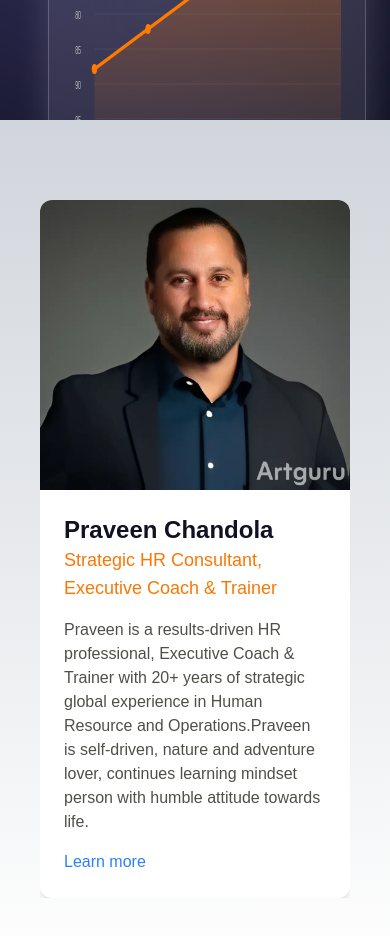
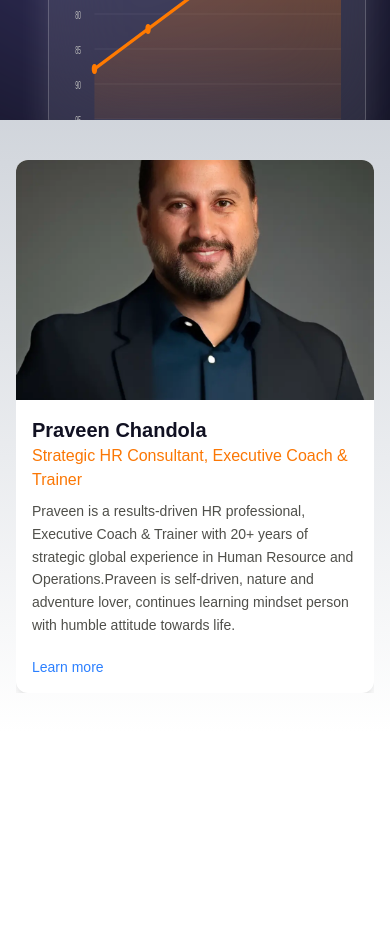
Before and after one commit to shwetavishwakarma00/Talendor, a Next.js app: page / in a window 390 px wide. Shown: the part 7700-8636 px from the top of the page. After the commit the page ends 8433 px from the top, so only its background shows below. Built offline with nearby package versions, Linux system fonts and the light colour scheme.

Commit message:
founder responsive

```diff
--- a/src/app/page.js
+++ b/src/app/page.js
@@ -17,7 +17,6 @@ export default function Page() {
       <HeroSection />
       <ExpertiseSection />
       <ScrollingShowCase/>
-
       <FlagshipProduct/>
       <DeliveryFormat/>
       <WhyTalendor/>
--- a/src/components/Founders.jsx
+++ b/src/components/Founders.jsx
@@ -23,8 +23,7 @@ const Founders = () => {
   };
 
   return (
-    <section className="px-10 py-20 bg-gradient-to-b from-gray-300 to-white overflow-hidden">
-      {/* IMPORTANT: overflow-hidden added here */}
+    <section className="px-4 md:px-10 py-10 md:py-20 bg-gradient-to-b from-gray-300 to-white overflow-hidden">
   <div className="relative w-full flex justify-center overflow-hidden">
 
     <AnimatePresence mode="wait">
@@ -41,7 +40,7 @@ const Founders = () => {
         <div className="flex flex-col md:flex-row bg-white rounded-xl shadow-lg overflow-hidden w-full max-w-4xl">
 
           {/* Image */}
-              <div className="md:w-1/3">
+          <div className="w-full md:w-1/3 h-60 md:h-auto">
             <img
               src={founders.founders[index].image}
               alt={founders.founders[index].name}
@@ -50,21 +49,23 @@ const Founders = () => {
           </div>
 
           {/* Text Content */}
-              <div className="md:w-2/3 p-6 flex flex-col justify-between">
+          <div className="md:w-2/3 p-4 md:p-6 flex flex-col justify-between gap-2">
             <div>
-                  <h3 className="text-2xl font-bold text-[#111122]">
+              <h3 className="text-xl md:text-2xl font-bold text-[#111122]">
                 {founders.founders[index].name}
               </h3>
-                  <p className="text-[#FB7704] text-lg mb-4">
+
+              <p className="text-[#FB7704] text-base md:text-lg mb-2 md:mb-4">
                 {founders.founders[index].title}
               </p>
-                  <p className="text-[#4F4F4A]">
+
+              <p className="text-[#4F4F4A] text-sm md:text-base leading-relaxed">
                 {founders.founders[index].description}
               </p>
             </div>
 
-                <div className="mt-4 flex gap-4 text-[#4F4F4A]">
-                  <Link href="/founders" className="text-blue-500">
+            <div className="mt-3 md:mt-4 flex gap-4 text-[#4F4F4A]">
+              <Link href="/founders" className="text-blue-500 text-sm md:text-base">
                 Learn more
               </Link>
             </div>
@@ -76,6 +77,7 @@ const Founders = () => {
 
   </div>
 </section>
+
   );
 };
 
```
Lines whose indentation alone changed are shown as unchanged.
